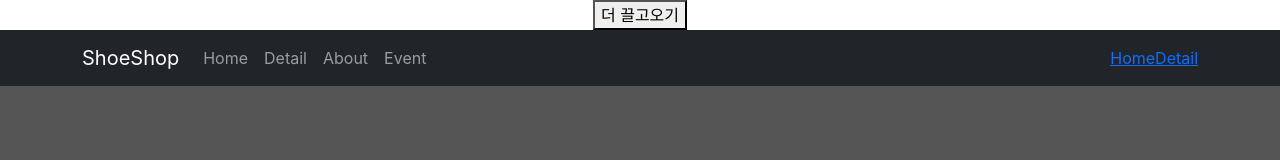
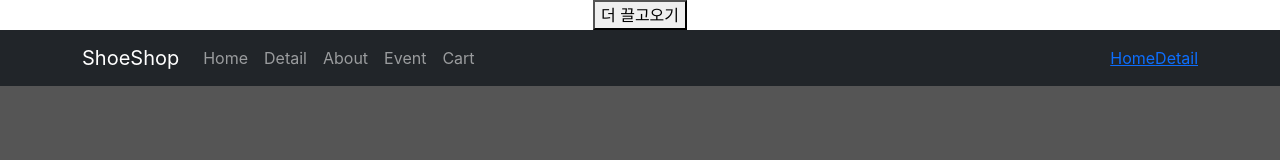
Before and after one commit to geunza/react_shoppingmall, a React (Create React App) app: page / in a window 1280 px wide. Shown: the top 160 px of the page. Built offline with nearby package versions, Linux system fonts and the light colour scheme.

Commit message:
Cart 컴포넌트 추가

```diff
--- a/src/App.js
+++ b/src/App.js
@@ -4,6 +4,7 @@ import bg from './bg.png'
 import data from './data.js'
 import {a, b} from './data2.js'
 import Detail from './routes/detail.js'
+import Cart from './routes/cart.js'
 import { useState } from 'react'
 import { Routes, Route, Link, useNavigate, Outlet } from 'react-router-dom'
 import axios from 'axios'
@@ -31,6 +32,7 @@ function App() {
               setCount(count + 1);
               setLoading(false);
             }).catch(()=>{
+              alert('마지막 입니다.');
               setBtn(!btn);
               setLoading(false);
             })
@@ -48,6 +50,7 @@ function App() {
           <Nav.Link onClick={()=>{navigate('/detail')}}>Detail</Nav.Link>
           <Nav.Link onClick={()=>{navigate('/about')}}>About</Nav.Link>
           <Nav.Link onClick={()=>{navigate('/event')}}>Event</Nav.Link>
+          <Nav.Link onClick={()=>{navigate('/cart')}}>Cart</Nav.Link>
         </Nav>
         <Link to="/">Home</Link>
         <Link to="/detail">Detail</Link>
@@ -76,6 +79,14 @@ function App() {
             // <Detail shoes={shoes}></Detail>
         }></Route>
 
+        <Route path="/cart" element={
+          <>
+            <Cart></Cart>
+          </>
+        }>
+
+
+        </Route>
 
         <Route path="/about" element={
           <>
@@ -94,6 +105,7 @@ function App() {
 
         </Route>
 
+
         <Route path="event" element={<Event></Event>}>
           <Route path="one" element={<p>첫 주문시 양배추즙 서비스</p>}>
 
@@ -102,6 +114,7 @@ function App() {
 
           </Route>
         </Route>
+
         <Route path="*" element={<div>404 NOT FOUND </div>}>
         </Route>
       </Routes>
```
